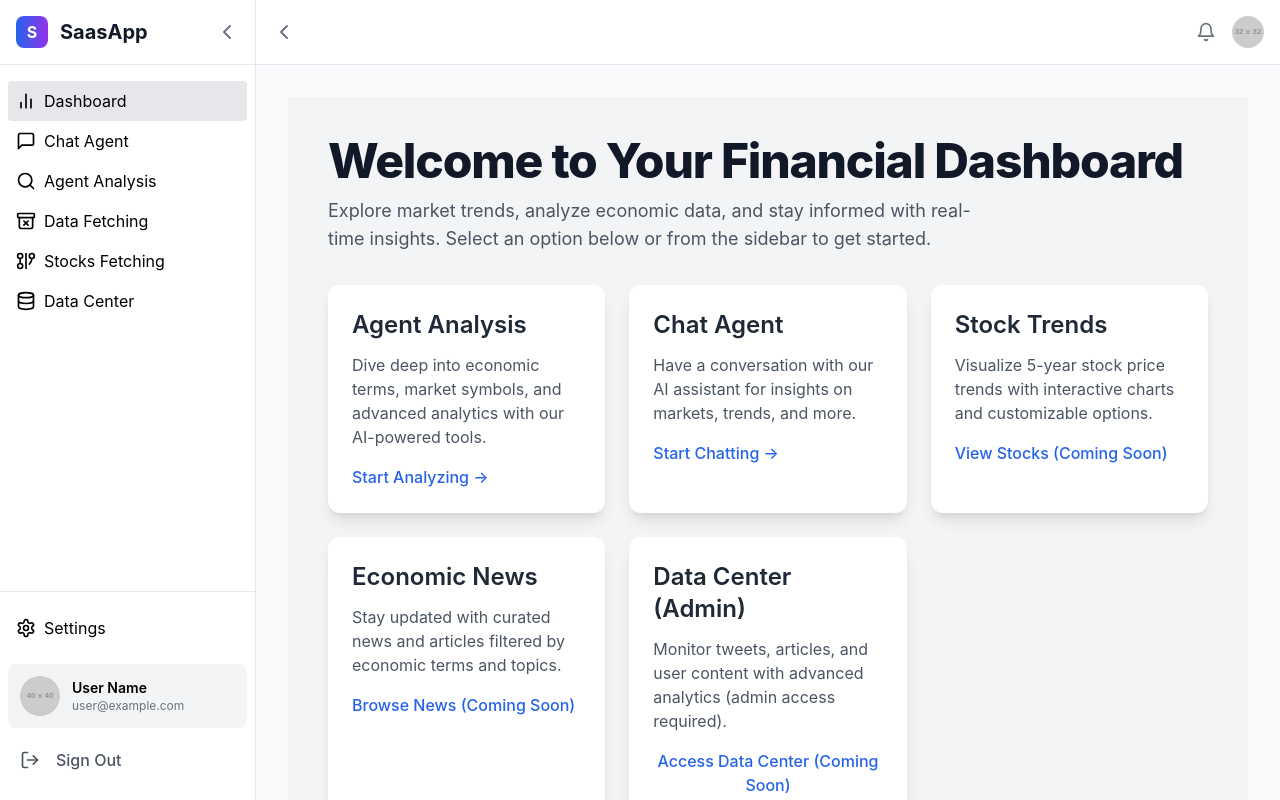
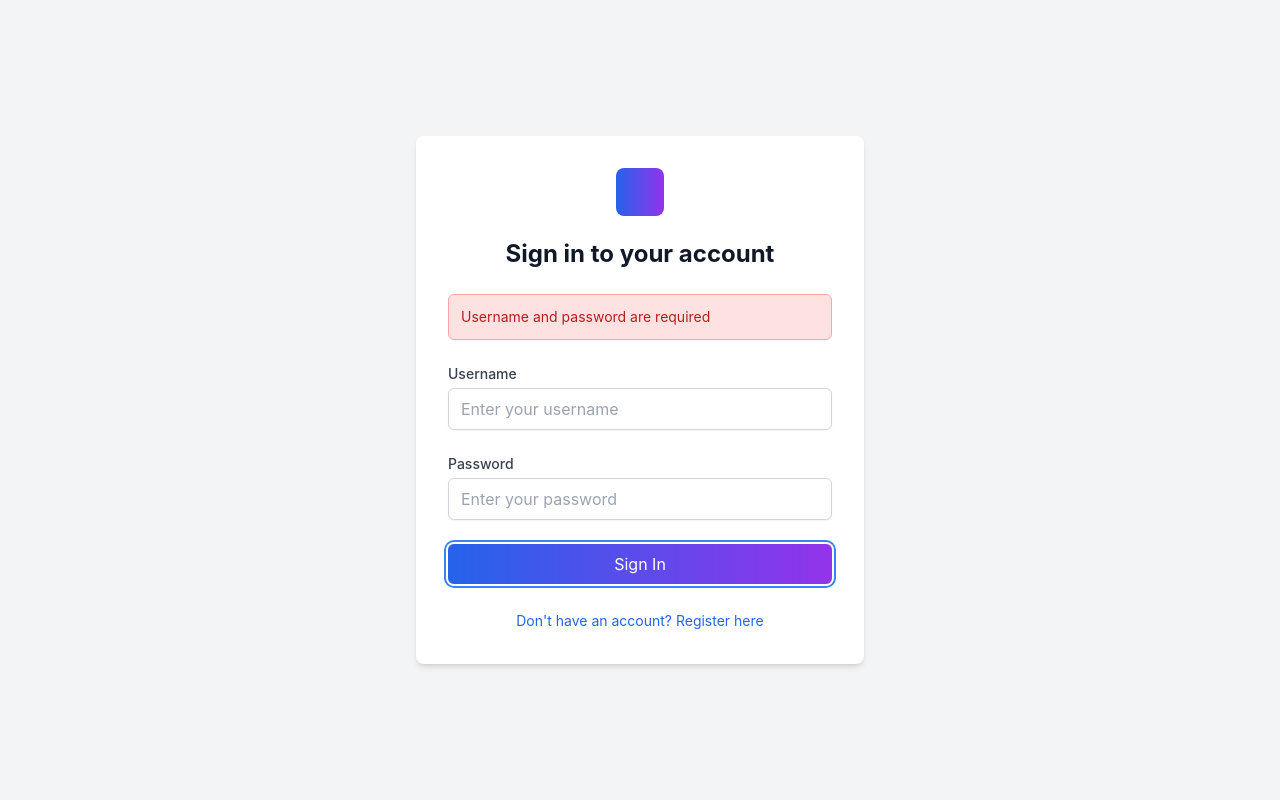
Before and after one commit to itay601/Smart-News-Portal, a React (Create React App) app in the folder frontend/: page /dashboard in a window 1280 px wide. Both pictures are taken after a click on the button "Sign In". Built offline with nearby package versions, Linux system fonts and the light colour scheme; no server answers.

Commit message:
fixing for production URI (2)

```diff
--- a/frontend/src/components/authPages/SignInPage.jsx
+++ b/frontend/src/components/authPages/SignInPage.jsx
@@ -1,30 +1,316 @@
+import React, { useState, useEffect } from 'react';
 
-const SignInPage = ({ onSignIn }) => (
+const API_BASE_URL = process.env.REACT_APP_API_URL + '/v1/auth';
+
+const SignInPage = () => {
+  const [isLogin, setIsLogin] = useState(true);
+  const [formData, setFormData] = useState({
+    username: '',
+    email: '',
+    password: '',
+    confirmPassword: ''
+  });
+  const [loading, setLoading] = useState(false);
+  const [error, setError] = useState('');
+  const [user, setUser] = useState(null);
+
+  // Check if user is already logged in on component mount
+  useEffect(() => {
+    const token = localStorage.getItem('authToken');
+    const userData = localStorage.getItem('userData');
+    if (token && userData) {
+      setUser(JSON.parse(userData));
+    }
+  }, []);
+
+  const handleInputChange = (e) => {
+    const { name, value } = e.target;
+    setFormData(prev => ({
+      ...prev,
+      [name]: value
+    }));
+    // Clear error when user starts typing
+    if (error) setError('');
+  };
+
+  const validateForm = () => {
+    if (!formData.username || !formData.password) {
+      setError('Username and password are required');
+      return false;
+    }
+
+    if (!isLogin) {
+      if (!formData.email) {
+        setError('Email is required for registration');
+        return false;
+      }
+      if (formData.password !== formData.confirmPassword) {
+        setError('Passwords do not match');
+        return false;
+      }
+      if (formData.password.length < 3) {
+        setError('Password must be at least 3 characters long');
+        return false;
+      }
+    }
+
+    return true;
+  };
+
+  const handleLogin = async () => {
+    if (!validateForm()) return;
+
+    setLoading(true);
+    setError('');
+
+    try {
+      const response = await fetch(`${API_BASE_URL}/login`, {
+        method: 'POST',
+        headers: {
+          'Content-Type': 'application/json',
+        },
+        body: JSON.stringify({
+          username: formData.username,
+          password: formData.password
+        })
+      });
+
+      const data = await response.json();
+
+      if (response.ok) {
+        // Store token and user data
+        localStorage.setItem('authToken', data.token);
+        localStorage.setItem('userData', JSON.stringify(data.user));
+        setUser(data.user);
+        setFormData({ username: '', email: '', password: '', confirmPassword: '' });
+      } else {
+        setError(data.message || 'Login failed. Please check your credentials.');
+      }
+    } catch (err) {
+      setError('Network error. Please try again.');
+      console.error('Login error:', err);
+    } finally {
+      setLoading(false);
+    }
+  };
+
+  const handleRegister = async () => {
+    if (!validateForm()) return;
+
+    setLoading(true);
+    setError('');
+
+    try {
+      const response = await fetch(`${API_BASE_URL}/register`, {
+        method: 'POST',
+        headers: {
+          'Content-Type': 'application/json',
+        },
+        body: JSON.stringify({
+          username: formData.username,
+          email: formData.email,
+          password: formData.password
+        })
+      });
+
+      const data = await response.json();
+
+      if (response.ok) {
+        // Registration successful, switch to login
+        setIsLogin(true);
+        setFormData({ username: formData.username, email: '', password: '', confirmPassword: '' });
+        setError('Registration successful! Please log in.');
+      } else {
+        setError(data.message || 'Registration failed. Please try again.');
+      }
+    } catch (err) {
+      setError('Network error. Please try again.');
+      console.error('Registration error:', err);
+    } finally {
+      setLoading(false);
+    }
+  };
+
+  const handleSubmit = () => {
+    if (isLogin) {
+      handleLogin();
+    } else {
+      handleRegister();
+    }
+  };
+
+  const handleLogout = () => {
+    localStorage.removeItem('authToken');
+    localStorage.removeItem('userData');
+    setUser(null);
+    setFormData({ username: '', email: '', password: '', confirmPassword: '' });
+  };
+
+  const toggleMode = () => {
+    setIsLogin(!isLogin);
+    setError('');
+    setFormData({ username: '', email: '', password: '', confirmPassword: '' });
+  };
+
+  // Dashboard component for logged-in users
+  const Dashboard = () => (
+    <div className="flex items-center justify-center min-h-screen bg-gray-100">
+      <div className="w-full max-w-2xl p-8 space-y-6 bg-white rounded-lg shadow-md">
+        <div className="text-center">
+          <div className="inline-block w-16 h-16 bg-gradient-to-r from-green-500 to-blue-600 rounded-full mb-4 flex items-center justify-center">
+            <span className="text-white text-2xl font-bold">{user.username.charAt(0).toUpperCase()}</span>
+          </div>
+          <h1 className="text-3xl font-bold text-gray-900">Welcome to Dashboard</h1>
+          <p className="text-gray-600">You have successfully logged in!</p>
+        </div>
+
+        <div className="bg-gray-50 p-6 rounded-lg">
+          <h2 className="text-xl font-semibold text-gray-800 mb-4">User Information</h2>
+          <div className="space-y-2">
+            <p><span className="font-medium">Username:</span> {user.username}</p>
+            <p><span className="font-medium">Email:</span> {user.email}</p>
+            <p><span className="font-medium">Role:</span>
+              <span className={`ml-2 px-2 py-1 rounded text-sm ${
+                user.role === 'admin' ? 'bg-red-100 text-red-800' : 'bg-blue-100 text-blue-800'
+              }`}>
+                {user.role}
+              </span>
+            </p>
+          </div>
+        </div>
+
+        <div className="text-center">
+          <button
+            onClick={handleLogout}
+            className="px-6 py-2 text-white bg-gradient-to-r from-red-500 to-red-600 rounded-md hover:from-red-600 hover:to-red-700 focus:outline-none focus:ring-2 focus:ring-offset-2 focus:ring-red-500 transition-colors"
+          >
+            Logout
+          </button>
+        </div>
+      </div>
+    </div>
+  );
+
+  // If user is logged in, show dashboard
+  if (user) {
+    return <Dashboard />;
+  }
+
+  // Authentication form
+  return (
     <div className="flex items-center justify-center min-h-screen bg-gray-100">
       <div className="w-full max-w-md p-8 space-y-6 bg-white rounded-lg shadow-md">
         <div className="text-center">
           <div className="inline-block w-12 h-12 bg-gradient-to-r from-blue-600 to-purple-600 rounded-lg mb-4"></div>
-                <h1 className="text-2xl font-bold text-gray-900">Sign in to your account</h1>
+          <h1 className="text-2xl font-bold text-gray-900">
+            {isLogin ? 'Sign in to your account' : 'Create new account'}
+          </h1>
         </div>
-            <form className="space-y-6">
+
+        {error && (
+          <div className={`p-3 rounded-md text-sm ${
+            error.includes('successful')
+              ? 'bg-green-100 text-green-700 border border-green-300'
+              : 'bg-red-100 text-red-700 border border-red-300'
+          }`}>
+            {error}
+          </div>
+        )}
+
+        <div className="space-y-6">
           <div>
-                    <label htmlFor="email" className="text-sm font-medium text-gray-700">Email address</label>
-                    <input type="email" id="email" required className="w-full px-3 py-2 mt-1 border border-gray-300 rounded-md shadow-sm focus:ring-blue-500 focus:border-blue-500" />
+            <label htmlFor="username" className="block text-sm font-medium text-gray-700">
+              Username
+            </label>
+            <input
+              type="text"
+              id="username"
+              name="username"
+              value={formData.username}
+              onChange={handleInputChange}
+              required
+              className="w-full px-3 py-2 mt-1 border border-gray-300 rounded-md shadow-sm focus:ring-blue-500 focus:border-blue-500"
+              placeholder="Enter your username"
+            />
           </div>
+
+          {!isLogin && (
             <div>
-                    <label htmlFor="password">Password</label>
-                    <input type="password" id="password" required className="w-full px-3 py-2 mt-1 border border-gray-300 rounded-md shadow-sm focus:ring-blue-500 focus:border-blue-500" />
+              <label htmlFor="email" className="block text-sm font-medium text-gray-700">
+                Email address
+              </label>
+              <input
+                type="email"
+                id="email"
+                name="email"
+                value={formData.email}
+                onChange={handleInputChange}
+                required
+                className="w-full px-3 py-2 mt-1 border border-gray-300 rounded-md shadow-sm focus:ring-blue-500 focus:border-blue-500"
+                placeholder="Enter your email"
+              />
             </div>
+          )}
+
+          <div>
+            <label htmlFor="password" className="block text-sm font-medium text-gray-700">
+              Password
+            </label>
+            <input
+              type="password"
+              id="password"
+              name="password"
+              value={formData.password}
+              onChange={handleInputChange}
+              required
+              className="w-full px-3 py-2 mt-1 border border-gray-300 rounded-md shadow-sm focus:ring-blue-500 focus:border-blue-500"
+              placeholder="Enter your password"
+            />
+          </div>
+
+          {!isLogin && (
+            <div>
+              <label htmlFor="confirmPassword" className="block text-sm font-medium text-gray-700">
+                Confirm Password
+              </label>
+              <input
+                type="password"
+                id="confirmPassword"
+                name="confirmPassword"
+                value={formData.confirmPassword}
+                onChange={handleInputChange}
+                required
+                className="w-full px-3 py-2 mt-1 border border-gray-300 rounded-md shadow-sm focus:ring-blue-500 focus:border-blue-500"
+                placeholder="Confirm your password"
+              />
+            </div>
+          )}
+
           <button
             type="button"
-                    onClick={onSignIn}
-                    className="w-full px-4 py-2 text-white bg-gradient-to-r from-blue-600 to-purple-600 rounded-md hover:from-blue-700 hover:to-purple-700 focus:outline-none focus:ring-2 focus:ring-offset-2 focus:ring-blue-500"
+            onClick={handleSubmit}
+            disabled={loading}
+            className="w-full px-4 py-2 text-white bg-gradient-to-r from-blue-600 to-purple-600 rounded-md hover:from-blue-700 hover:to-purple-700 focus:outline-none focus:ring-2 focus:ring-offset-2 focus:ring-blue-500 disabled:opacity-50 disabled:cursor-not-allowed transition-colors"
           >
-                    Sign In
+            {loading ? 'Processing...' : (isLogin ? 'Sign In' : 'Register')}
           </button>
-            </form>
+        </div>
+
+        <div className="text-center">
+          <button
+            type="button"
+            onClick={toggleMode}
+            className="text-sm text-blue-600 hover:text-blue-500"
+          >
+            {isLogin
+              ? "Don't have an account? Register here"
+              : "Already have an account? Sign in here"
+            }
+          </button>
+        </div>
       </div>
     </div>
   );
+};
 
 export default SignInPage;
```
Also changed, not shown: frontend/src/components/authPages/Register.jsx (added), 1 other file (tests, documents, lock files or other folders). Lines whose indentation alone changed are shown as unchanged.
